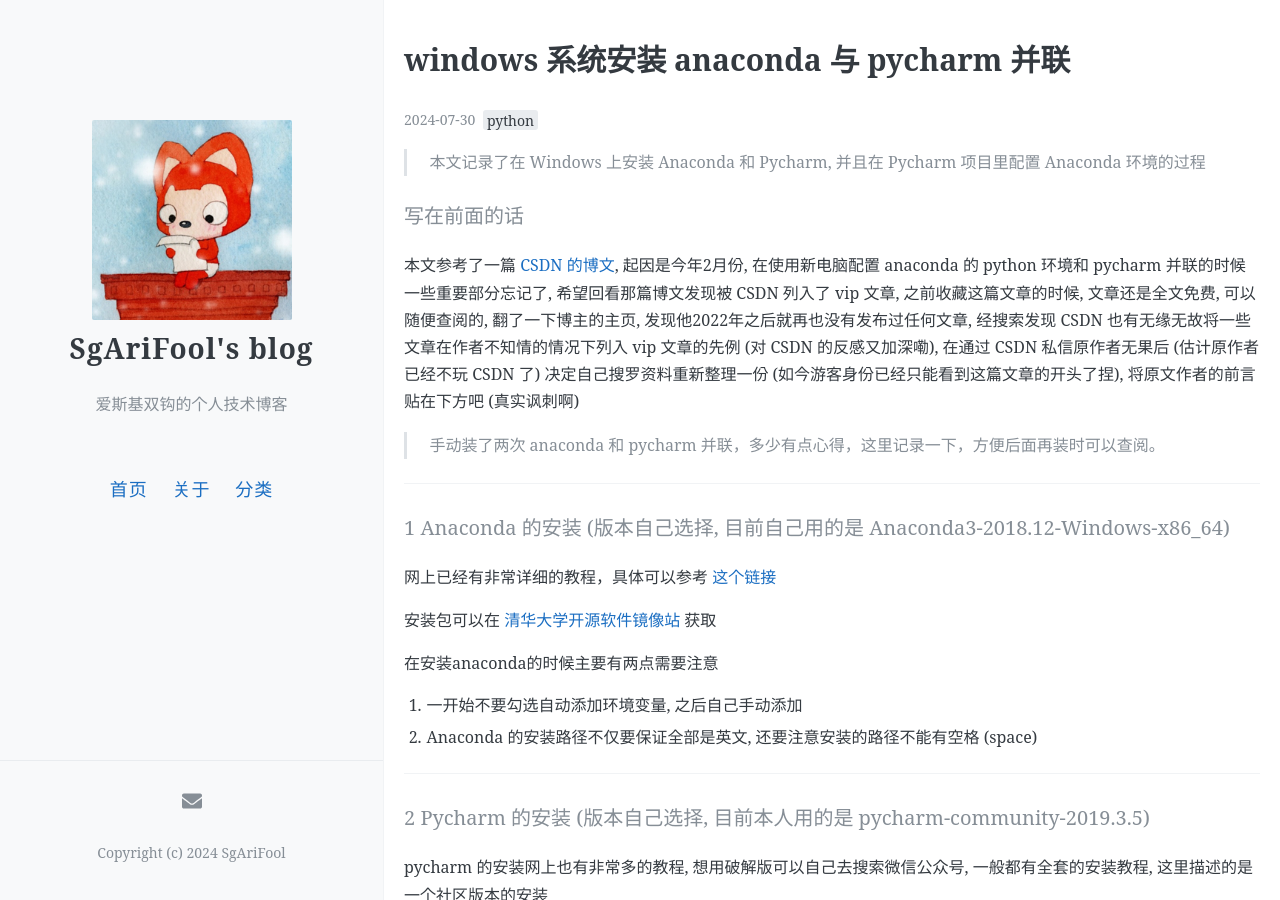
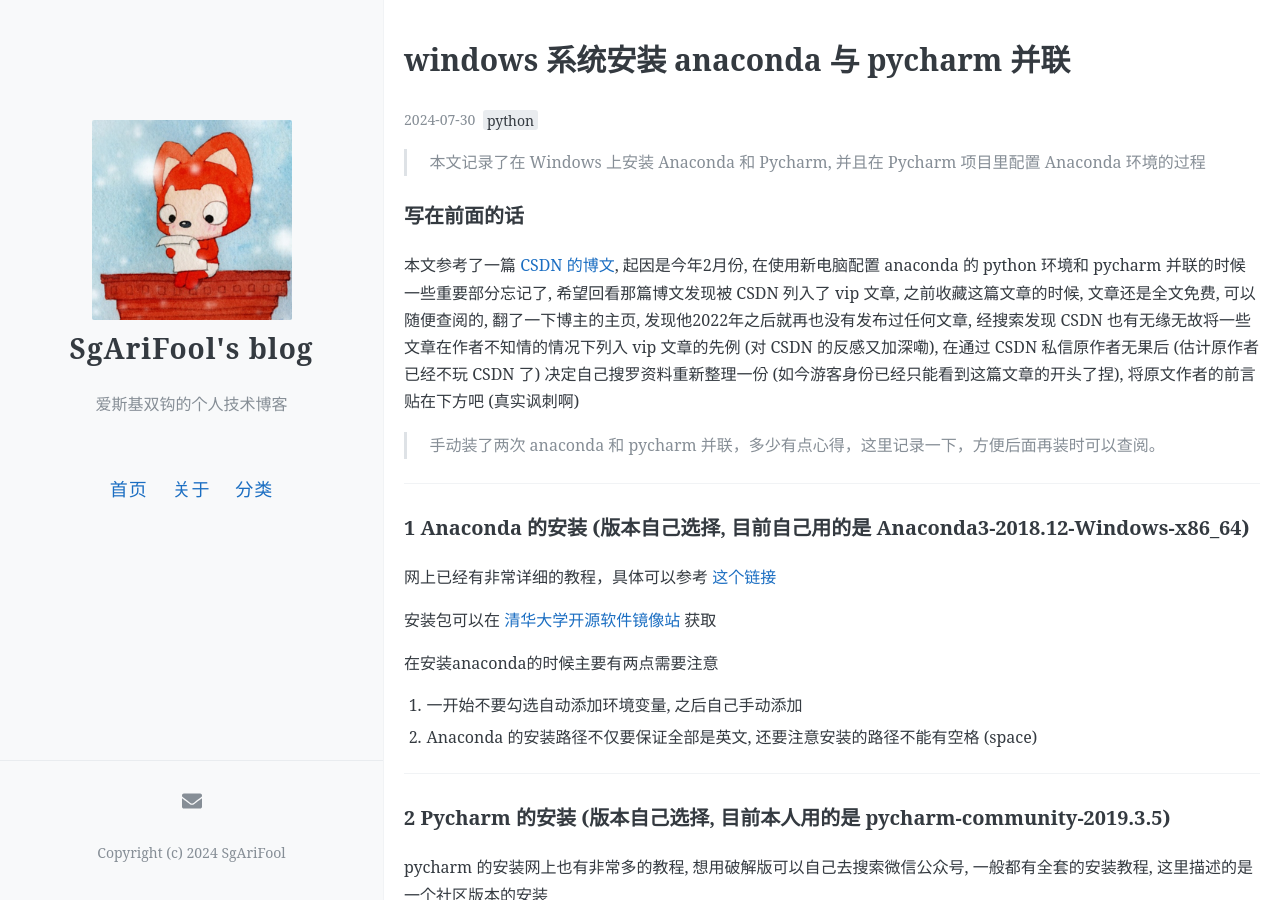
Before and after one commit to SgAriFool/sgarifool.github.io, a Jekyll site: the page built from _posts/2024-07-30-connect_anaconda_and_pycharm.md, in a window 1280 px wide and 900 px high. Built offline with Jekyll 4.4.1, drawn with Linux system fonts in a browser that asks for light colours; comment, search, counter and statistics services are not loaded.

Commit message:
2024-10-21-update-2

````diff
--- a/_posts/2024-07-30-connect_anaconda_and_pycharm.md
+++ b/_posts/2024-07-30-connect_anaconda_and_pycharm.md
@@ -13,7 +13,7 @@ toc: false
 
 <!-- more -->
 
-#### 写在前面的话
+### 写在前面的话
 
 本文参考了一篇 [CSDN 的博文](https://blog.csdn.net/m0_51210142/article/details/119118246), 起因是今年2月份, 在使用新电脑配置 anaconda 的 python 环境和 pycharm 并联的时候一些重要部分忘记了, 希望回看那篇博文发现被 CSDN 列入了 vip 文章, 之前收藏这篇文章的时候, 文章还是全文免费, 可以随便查阅的, 翻了一下博主的主页, 发现他2022年之后就再也没有发布过任何文章, 经搜索发现 CSDN 也有无缘无故将一些文章在作者不知情的情况下列入 vip 文章的先例 (对 CSDN 的反感又加深嘞), 在通过 CSDN 私信原作者无果后 (估计原作者已经不玩 CSDN 了) 决定自己搜罗资料重新整理一份 (如今游客身份已经只能看到这篇文章的开头了捏), 将原文作者的前言贴在下方吧 (真实讽刺啊)
 
@@ -21,7 +21,7 @@ toc: false
 
 ---
 
-#### 1 Anaconda 的安装 (版本自己选择, 目前自己用的是 Anaconda3-2018.12-Windows-x86_64)
+### 1 Anaconda 的安装 (版本自己选择, 目前自己用的是 Anaconda3-2018.12-Windows-x86_64)
 
 网上已经有非常详细的教程，具体可以参考 [这个链接](https://zhuanlan.zhihu.com/p/358641541)
 
@@ -34,7 +34,7 @@ toc: false
 
 ---
 
-#### 2 Pycharm 的安装 (版本自己选择, 目前本人用的是 pycharm-community-2019.3.5)
+### 2 Pycharm 的安装 (版本自己选择, 目前本人用的是 pycharm-community-2019.3.5)
 
 pycharm 的安装网上也有非常多的教程, 想用破解版可以自己去搜索微信公众号, 一般都有全套的安装教程, 这里描述的是一个社区版本的安装
 
@@ -47,7 +47,7 @@ pycharm 的安装网上也有非常多的教程, 想用破解版可以自己去
 
 ---
 
-#### 3 Anaconda 与 Pycharm 的并联
+### 3 Anaconda 与 Pycharm 的并联
 
 1. 在 Anaconda 里, 新建一个自己的 python 环境 (方便以后删库跑路)[^1]
 ```bash
@@ -87,6 +87,6 @@ pip install
 - conda install 可以检查所有包的依赖关系, 保证环境的可用性, 而 pip install 可能导致环境被破坏或冲突
 - conda install 安装的包都放在 anaconda3/pkgs 目录下, 可以复用, 而 pip install 安装的包放在不同的环境中, 可能重复下载
 
-#### 参考文献
+### 参考文献
 
 [^1]: [https://www.jianshu.com/p/663eea2c6f8f](https://www.jianshu.com/p/663eea2c6f8f)
````
Also changed, not shown: _posts/2024-10-18-one_rtsp_demo_on_python.md (+3 -3 lines).
